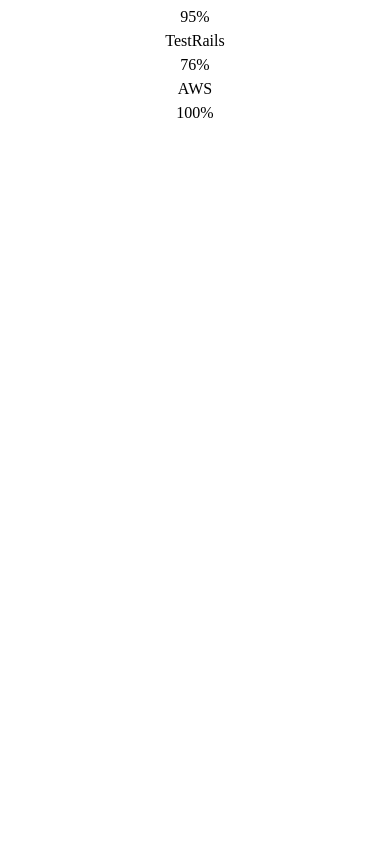
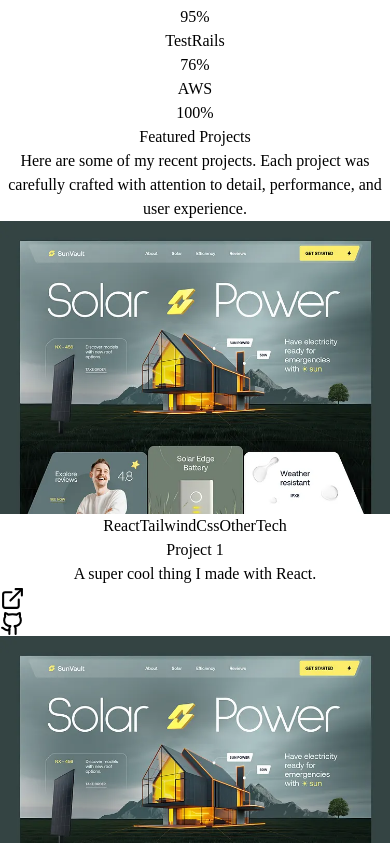
Before and after one commit to JustinPenny/justinpenny_portfolio, a React (Vite) app: page / in a window 390 px wide. Shown: the part 1761-2604 px from the top of the page. Before the commit the page ends 1886 px from the top, so only its background shows below. Built offline with nearby package versions, Linux system fonts and the light colour scheme.

Commit message:
added projects section

```diff
--- /dev/null
+++ b/src/components/ProjectsSection.jsx
@@ -0,0 +1,90 @@
+import { ArrowRight, ExternalLink, Github } from "lucide-react";
+
+// Currently structing to be in groups of three. Will have to adjust for non /3 nubmer of projects
+const PROJECTS = [
+    {
+        id: 1,
+        title: "Project 1",
+        description: "A super cool thing I made with React.",
+        image: "/projects/example_image.png",
+        tags: ["React", "TailwindCss", "OtherTech"],
+        demoUrl: "#",
+        githubUrl: "#",
+    },
+    {
+        id: 2,
+        title: "Project 2",
+        description: "A super cool thing I made with React.",
+        image: "/projects/example_image.png",
+        tags: ["React", "TailwindCss", "OtherTech"],
+        demoUrl: "#",
+        githubUrl: "#",
+    },
+    {
+        id: 3,
+        title: "Project 3",
+        description: "A super cool thing I made with React.",
+        image: "/projects/example_image.png",
+        tags: ["React", "TailwindCss", "OtherTech"],
+        demoUrl: "#",
+        githubUrl: "#",
+    }
+];
+
+export const ProjectsSection = () => {
+    return(
+         <section id="projects" className="py-24 px-4 relative">
+            <div className="container mx-auto max-w-5xl">
+                <h2 className="text-3xl md:text-4xl font-bold mb-4 text-center">
+                    Featured <span className="text-primary"> Projects</span>
+                </h2>
+                <p className="text-center text-muted-foreground mb-12 max-2-2xl mx-auto">
+                    Here are some of my recent projects. Each project was carefully crafted with attention to detail,
+                    performance, and user experience.
+                </p>
+
+                <div className="grid grid-cols-1 md:grid-cols-2 lg:grid-cols-3 gap-8">
+                    {PROJECTS.map((project, key) => (
+                        <div key={key} className="group bg-card rounded-lg overflow-hidden shadow-xs card-hover">
+                            <div className="h-48 overflow-hidden">
+                                <img src={project.image} alt={project.title} className="w-full h-full object-cover transition-transform duration-500 group-hover:scale-110"/>
+                            </div>
+                            <div className="p-6">
+                                <div className="flex flex-wrap gap-2 mb-4">
+                                    {project.tags.map((tag) => (
+                                        <span className="px-2 py-1 text-xs font-medium border rounded-full bg-secondary text-secondary-foreground">
+                                            {tag}
+                                        </span>
+                                    ))}
+                                </div>
+
+                                <h3 className="text-xl font-semibold mb-1">
+                                        {project.title}
+                                </h3>
+                                <p className="text-muted-foreground text-sm mb-4">
+                                    {project.description}
+                                </p>
+                                <div className="flex justify-between items-center">
+                                    <div className="flex space-x-3">
+                                        <a href={project.demoUrl} className="text-foreground/80 hover:text-primary transition-colors duration-300" target="_blank">
+                                            <ExternalLink size={25}/>
+                                        </a>
+                                        <a href={project.githubUrl} className="text-foreground/80 hover:text-primary transition-colors duration-300" target="_blank">
+                                            <Github size={25}/>
+                                            {/*<img src="/github.svg" className="h-8 w-8 bg-white rounded"></img> for when the github logo gets depreciated*/}
+                                        </a>
+                                    </div>
+                                </div>
+                            </div>
+                        </div>
+                    ))}
+                </div>
+                <div className="text-center mt-12">
+                    <a href="https://github.com/JustinPenny" className="cosmic-button w-fit flex items-center mx-auto gap-2" target="_blank">
+                        Check My Github <ArrowRight size={16} />
+                    </a>
+                </div>
+            </div>
+         </section>
+    )
+}
--- a/src/components/SkillsSection.jsx
+++ b/src/components/SkillsSection.jsx
@@ -21,7 +21,7 @@
 
     // Tools
     {name: "Git/Github", level: 90, category: "tools"},
-    {name: "Docker", level: 80, category: "tools"},
+    {name: "Docker", level: 70, category: "tools"},
     {name: "Figma", level: 95, category: "tools"},
     {name: "VS Code", level: 95, category: "tools"},
     {name: "Jira", level: 95, category: "tools"},
--- a/src/pages/Home.jsx
+++ b/src/pages/Home.jsx
@@ -4,6 +4,7 @@
 import { HeroSection } from "../components/HeroSection";
 import { AboutSection } from "../components/AboutSection";
 import { SKillsSection } from "../components/SkillsSection";
+import { ProjectsSection } from "../components/ProjectsSection";
 
 export const Home = () => {
     return (
@@ -23,6 +24,8 @@
 
             <SKillsSection />
 
+            <ProjectsSection />
+
         </div>
     )
 };
```
Also changed, not shown: public/github.svg (added), public/projects/example_image.png (added).
